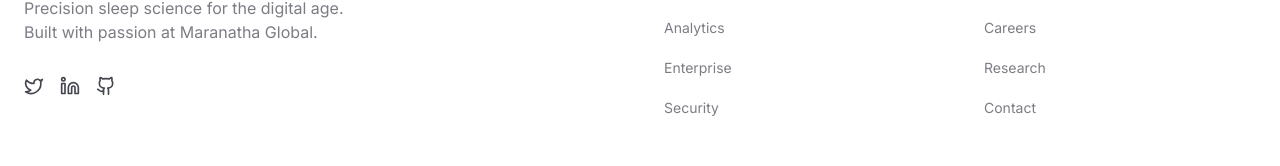
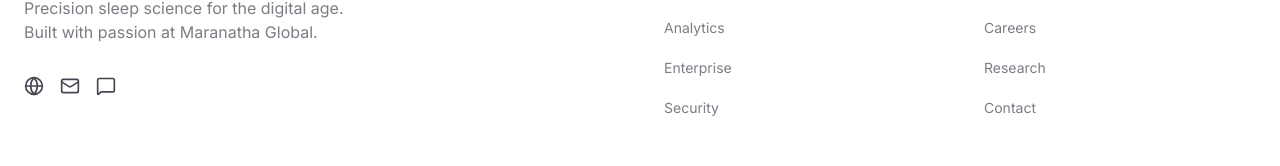
Before and after one commit to Maliq-dlt/sleepbalance, a React (Vite) app: page / in a window 1280 px wide. Shown: the part 3419-3585 px from the top of the page. Built offline with nearby package versions, Linux system fonts and the light colour scheme.

Commit message:
fix: replace deprecated lucide-react brand icons to fix build error

```diff
--- a/src/components/LandingPage.tsx
+++ b/src/components/LandingPage.tsx
@@ -17,9 +17,9 @@ import {
   Brain,
   ChevronRight,
   ArrowRight,
-  Github,
-  Twitter,
-  Linkedin
+  Globe,
+  Mail,
+  MessageSquare
 } from "lucide-react";
 import { ActivePage, AppTheme } from "../types";
 import { cn } from "../lib/utils";
@@ -364,9 +364,9 @@ export default function LandingPage({ onNavigate, theme, toggleTheme }: LandingP
               Precision sleep science for the digital age. Built with passion at Maranatha Global.
             </p>
             <div className="flex gap-4">
-              <Twitter className="w-5 h-5 text-on-surface-variant hover:text-primary cursor-pointer transition-colors" />
-              <Linkedin className="w-5 h-5 text-on-surface-variant hover:text-primary cursor-pointer transition-colors" />
-              <Github className="w-5 h-5 text-on-surface-variant hover:text-primary cursor-pointer transition-colors" />
+              <Globe className="w-5 h-5 text-on-surface-variant hover:text-primary cursor-pointer transition-colors" />
+              <Mail className="w-5 h-5 text-on-surface-variant hover:text-primary cursor-pointer transition-colors" />
+              <MessageSquare className="w-5 h-5 text-on-surface-variant hover:text-primary cursor-pointer transition-colors" />
             </div>
           </div>
 
```
